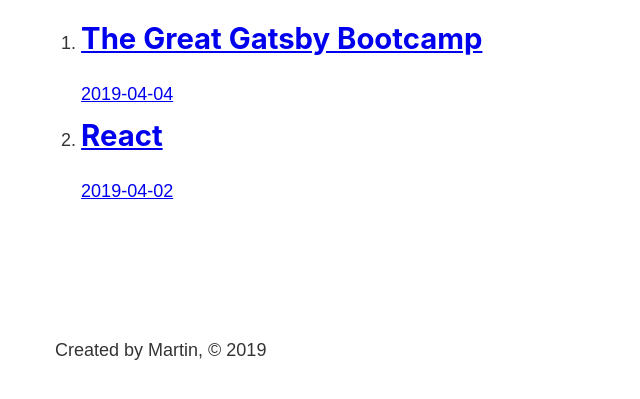
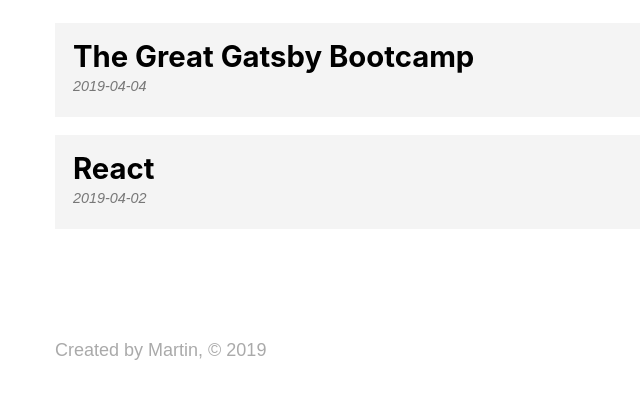
Before and after one commit to MartinDK/gatsby-bootcamp, a Gatsby site: page /blog in a window 1280 px wide. Shown: the part 393-792 px from the top of the page, without its empty margins (228-868 px from the left). Built offline with nearby package versions, Linux system fonts and the light colour scheme; Gatsby itself is replaced by a stand-in of ours.

Commit message:
Added styles to footer and blog page

```diff
--- a/src/components/footer.js
+++ b/src/components/footer.js
@@ -1,5 +1,7 @@
 import React from 'react'
 import {useStaticQuery, graphql} from 'gatsby'
+
+import footerStyles from './footer.module.scss'
 
 const Footer = () => {
   const data = useStaticQuery(graphql`
@@ -12,7 +14,7 @@ const Footer = () => {
     }
   `)
   return (
-    <footer>
+    <footer className={footerStyles.footer}>
       <p>Created by {data.site.siteMetadata.author}, © 2019</p>
     </footer>
   )
--- /dev/null
+++ b/src/components/footer.module.scss
@@ -0,0 +1,4 @@
+.footer {
+    margin-top: 3rem;
+    color: #aaaaaa;
+}
--- a/src/pages/blog.js
+++ b/src/pages/blog.js
@@ -2,6 +2,7 @@ import React from 'react'
 import { Link, useStaticQuery, graphql} from 'gatsby'
 
 import Layout from '../components/Layout'
+import blogStyles from './blog.module.scss'
 
 const BlogPage = () => {
   const data = useStaticQuery(graphql`
@@ -25,10 +26,10 @@ const BlogPage = () => {
   return (
     <Layout>
       <h1>Blog</h1>
-      <ol>
+      <ol className={blogStyles.posts}>
         {data.allMarkdownRemark.edges.map((edge) => {
           return (
-            <li>
+            <li className={blogStyles.post}>
               <Link to={`/blog/${edge.node.fields.slug}`}>
                 <h2>{edge.node.frontmatter.title}</h2>
                 <p>{edge.node.frontmatter.date}</p>
--- /dev/null
+++ b/src/pages/blog.module.scss
@@ -0,0 +1,27 @@
+.posts {
+    list-style-type: none;
+    margin: 0;
+}
+
+.post {
+    margin: 1rem 0;
+
+    a {
+        background: #f4f4f4;
+        color: #000000;
+        display: block;
+        padding: 1rem;
+        text-decoration: none;
+    }
+    a:hover {
+        background: #e4e4e4;
+    }
+    h2 {
+        margin-bottom: 0;
+    }
+    p {
+        color: #777777;
+        font-size: .8rem;
+        font-style: italic;
+    }
+}
```
